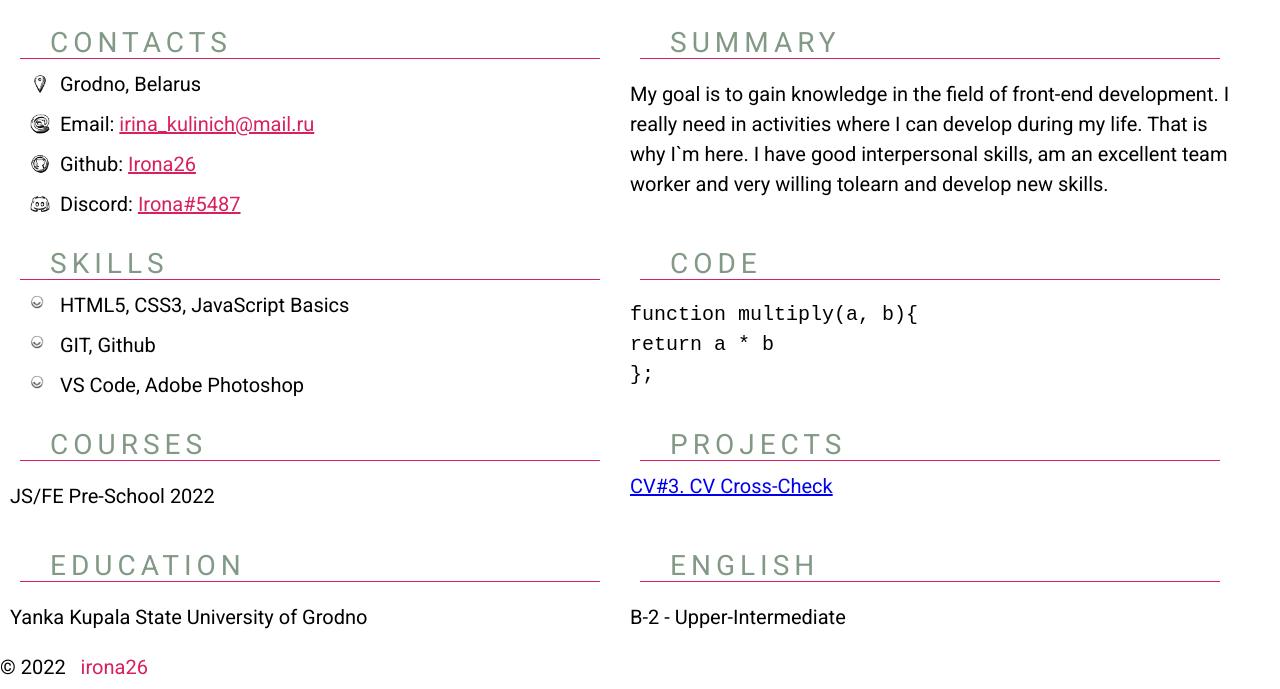
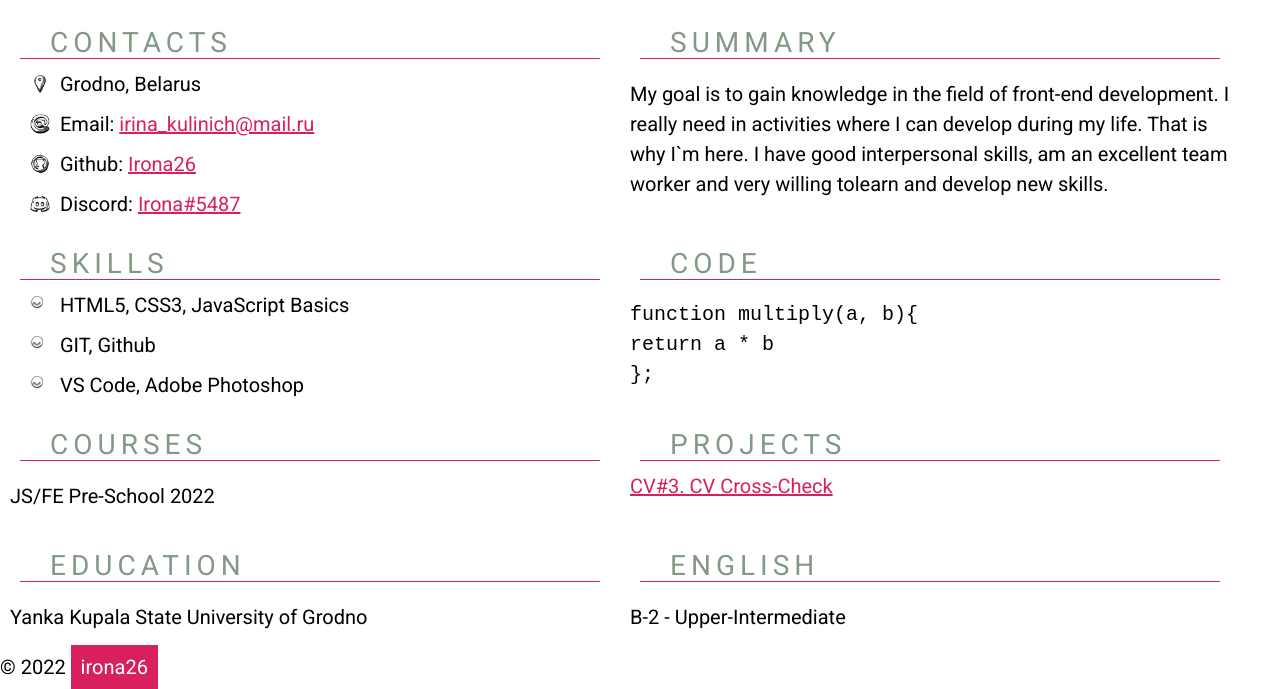
Before and after one commit to Irona26/rsschool-cv-pre, a plain HTML site: page index.html in a window 1280 px wide. In both pictures the pointer is over the link "irona26". Shown: the part 422-1111 px from the top of the page. Drawn offline with Linux system fonts and the light colour scheme.

Commit message:
fix: implement correct style for project link

```diff
--- a/index.html
+++ b/index.html
@@ -84,7 +84,9 @@ return a * b
      </section>
      <section class="section" id="projects">
         <h2 class="section-title">Projects</h2>
-        <a class="section-projects" href="https://irona26.github.io/rsschool-cv/" title="cv">CV#3. CV Cross-Check</a>
+        <div class="section-projects">
+        <a href="https://irona26.github.io/rsschool-cv/" title="cv">CV#3. CV Cross-Check</a>
+        </div>
      </section>
      <section class="section" id="education">
         <h2 class="section-title">Education</h2>
--- a/style.css
+++ b/style.css
@@ -33,7 +33,6 @@ body {
   .header-container {
     max-width: 1440px;
     margin: 0 auto;
-
 }
   .nav-list {
     display: flex;
@@ -43,7 +42,6 @@ body {
     padding: 0 20px;
     line-height: 50px;
 }
-
   .section {
   width: calc(50% - 20px);
   padding-top: 10px;
@@ -51,14 +49,13 @@ body {
   border-style: none!important;
   justify-content: start;
 }
+
 .section-profile-logo {
     display: flex;
     width: 250px;
     height: 250px;
     margin: 10px 100px;
     object-fit: cover;
-
-
 }
 .section-profile {
     display: flex;
@@ -85,7 +82,6 @@ body {
     letter-spacing: 5px;
     color: #829985;
     border-bottom: 1px solid #d8205e;
-
 }
 .main-title {
     margin: 60px auto 0px;
@@ -97,7 +93,6 @@ body {
     color: #829985;
     white-space: nowrap;
 }
-
 .subtitle {
         color: #5c5c5c;
         line-height: 50px;
@@ -107,7 +102,6 @@ body {
         padding: 0px;
         margin: 0px;
 }
-
 html {
     scroll-behavior: smooth;
 }
@@ -122,13 +116,10 @@ body {
 	flex-wrap: wrap;
 	width: 100%;
 }
-
 .section-list {
     margin: 0;
     padding: 0px 20px;
-
 }
-
 .section-item {
     position: relative;
     margin: 0;
@@ -185,6 +176,10 @@ body {
     color: #ffffff;
     background-color: #d8205e;
 }
+.footer-container a:hover {
+    color: #ffffff;
+    background-color: #d8205e;
+}
   .section {
     width: calc(50% - 20px);
     padding: 10px;
```
Lines whose indentation alone changed are shown as unchanged.
